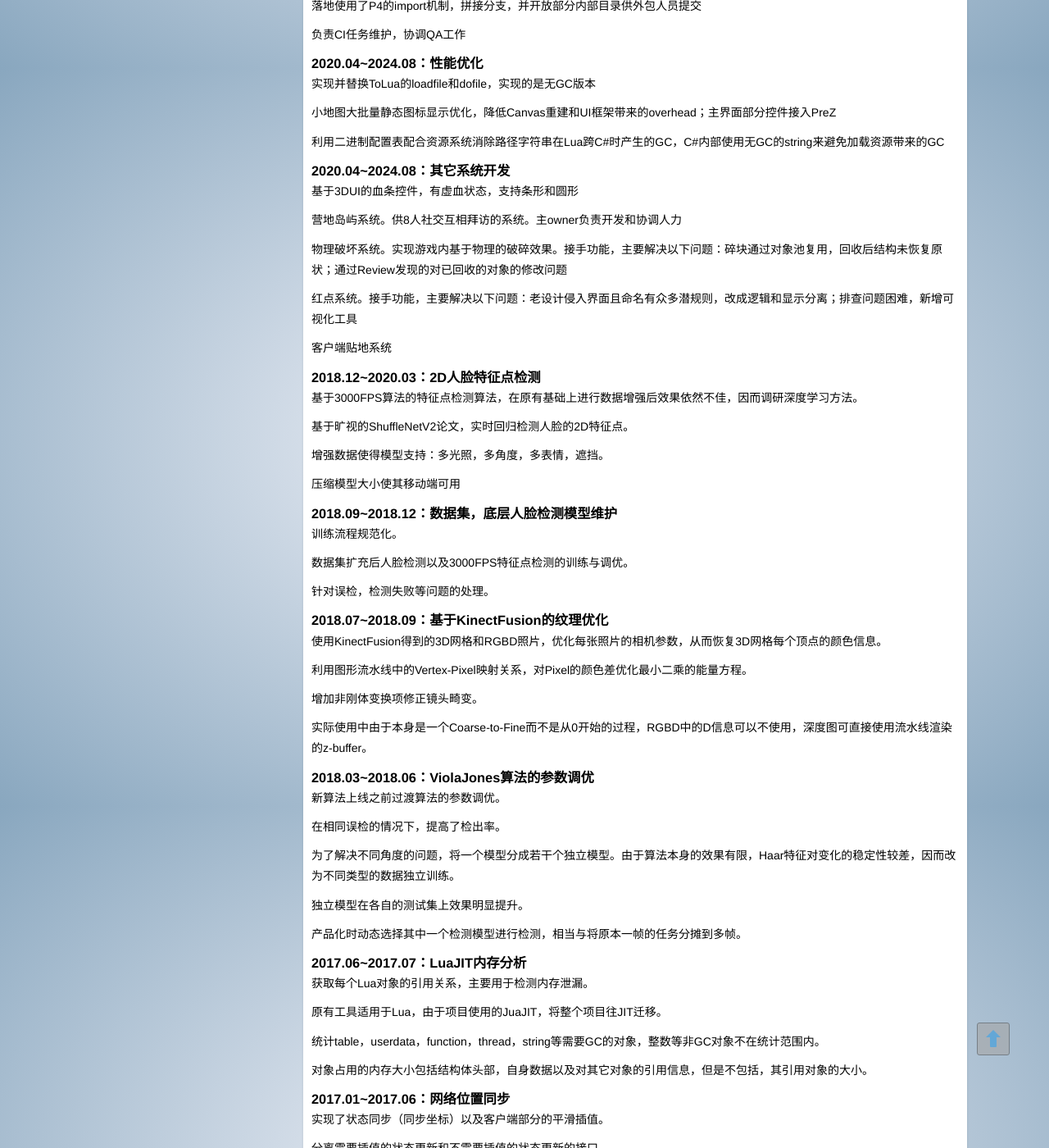
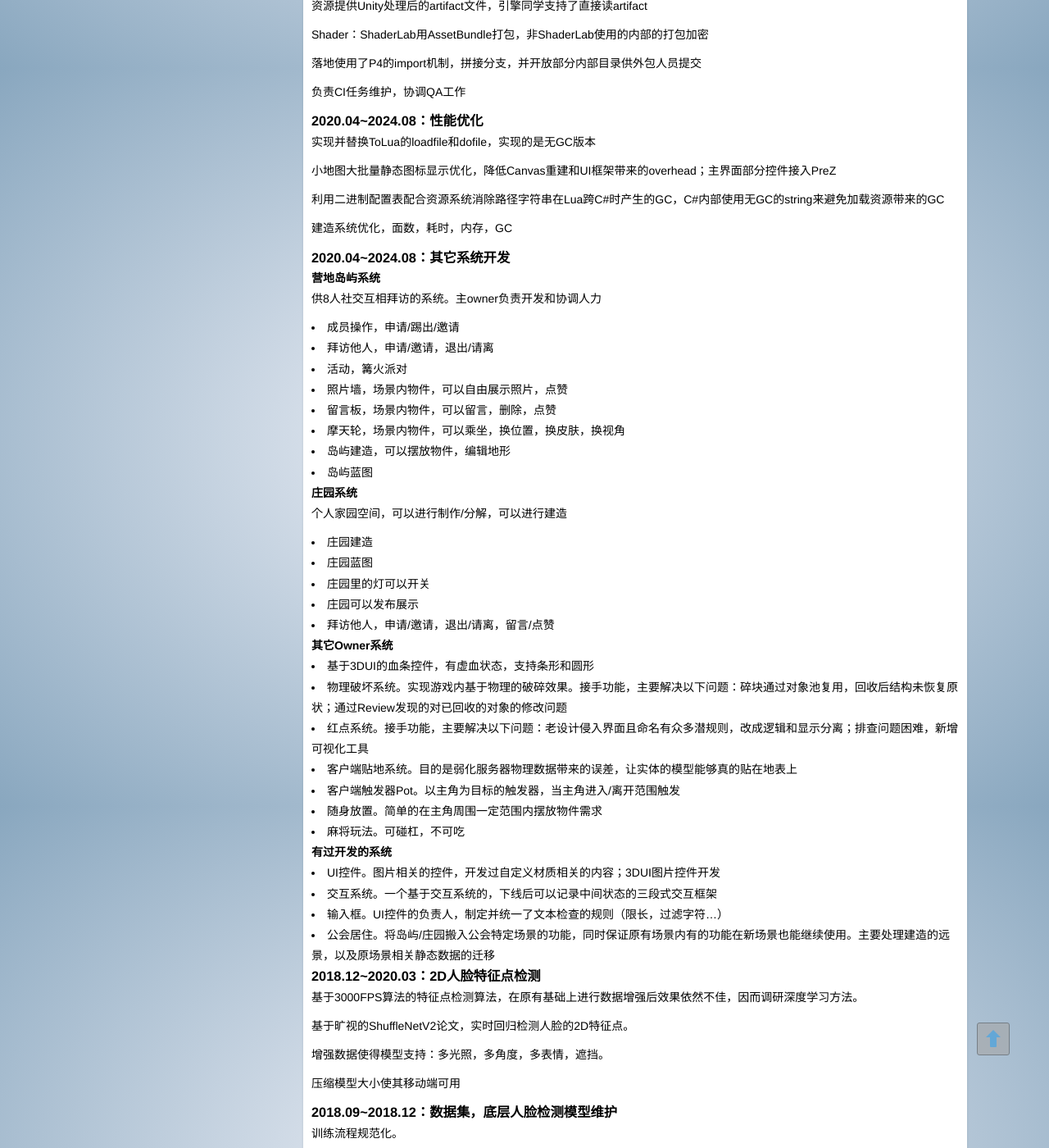
Before and after one commit to pw1316/pw1316.github.io, a Jekyll site: the page built from _posts/2019-03-08-CV.md, in a window 1280 px wide and 1400 px high, scrolled down 2617 px. Shown: the whole window at 82% size. Built offline with Jekyll 4.4.1, drawn with Linux system fonts in a browser that asks for light colours; nearby versions of some CDN libraries; some of the changed text lies outside the part shown.

Commit message:
更新CV

```diff
--- a/_posts/2019-03-08-CV.md
+++ b/_posts/2019-03-08-CV.md
@@ -118,6 +118,10 @@
 
 支持一种特殊的ELua类型，实际就是一串可执行且返回table的代码，这部分也支持二进制，并且有缓存
 
+支持自动测试（数值是否准确，hotfix功能，数据拷贝）
+
+适配项目的高低配/PC方案
+
 ### **2020.04~2024.08：服务器物理数据可视化的开发**
 
 设计方案为嵌在服务器内部，通过服务器启动参数控制。在服务器进程上单独开一个线程用来可视化，利用的是PhysX的内存可在进程内共享
@@ -153,17 +157,47 @@
 
 利用二进制配置表配合资源系统消除路径字符串在Lua跨C#时产生的GC，C#内部使用无GC的string来避免加载资源带来的GC
 
+建造系统优化，面数，耗时，内存，GC
+
 ### **2020.04~2024.08：其它系统开发**
 
-基于3DUI的血条控件，有虚血状态，支持条形和圆形
+#### 营地岛屿系统
 
-营地岛屿系统。供8人社交互相拜访的系统。主owner负责开发和协调人力
+供8人社交互相拜访的系统。主owner负责开发和协调人力
+- 成员操作，申请/踢出/邀请
+- 拜访他人，申请/邀请，退出/请离
+- 活动，篝火派对
+- 照片墙，场景内物件，可以自由展示照片，点赞
+- 留言板，场景内物件，可以留言，删除，点赞
+- 摩天轮，场景内物件，可以乘坐，换位置，换皮肤，换视角
+- 岛屿建造，可以摆放物件，编辑地形
+- 岛屿蓝图
 
-物理破坏系统。实现游戏内基于物理的破碎效果。接手功能，主要解决以下问题：碎块通过对象池复用，回收后结构未恢复原状；通过Review发现的对已回收的对象的修改问题
+#### 庄园系统
 
-红点系统。接手功能，主要解决以下问题：老设计侵入界面且命名有众多潜规则，改成逻辑和显示分离；排查问题困难，新增可视化工具
+个人家园空间，可以进行制作/分解，可以进行建造
+- 庄园建造
+- 庄园蓝图
+- 庄园里的灯可以开关
+- 庄园可以发布展示
+- 拜访他人，申请/邀请，退出/请离，留言/点赞
 
-客户端贴地系统
+#### 其它Owner系统
+
+- 基于3DUI的血条控件，有虚血状态，支持条形和圆形
+- 物理破坏系统。实现游戏内基于物理的破碎效果。接手功能，主要解决以下问题：碎块通过对象池复用，回收后结构未恢复原状；通过Review发现的对已回收的对象的修改问题
+- 红点系统。接手功能，主要解决以下问题：老设计侵入界面且命名有众多潜规则，改成逻辑和显示分离；排查问题困难，新增可视化工具
+- 客户端贴地系统。目的是弱化服务器物理数据带来的误差，让实体的模型能够真的贴在地表上
+- 客户端触发器Pot。以主角为目标的触发器，当主角进入/离开范围触发
+- 随身放置。简单的在主角周围一定范围内摆放物件需求
+- 麻将玩法。可碰杠，不可吃
+
+#### 有过开发的系统
+
+- UI控件。图片相关的控件，开发过自定义材质相关的内容；3DUI图片控件开发
+- 交互系统。一个基于交互系统的，下线后可以记录中间状态的三段式交互框架
+- 输入框。UI控件的负责人，制定并统一了文本检查的规则（限长，过滤字符...）
+- 公会居住。将岛屿/庄园搬入公会特定场景的功能，同时保证原有场景内有的功能在新场景也能继续使用。主要处理建造的远景，以及原场景相关静态数据的迁移
 
 ### **2018.12~2020.03：2D人脸特征点检测**
 
```
